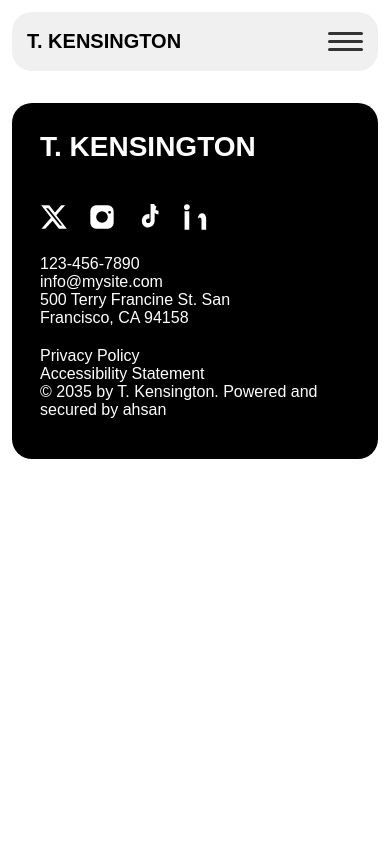
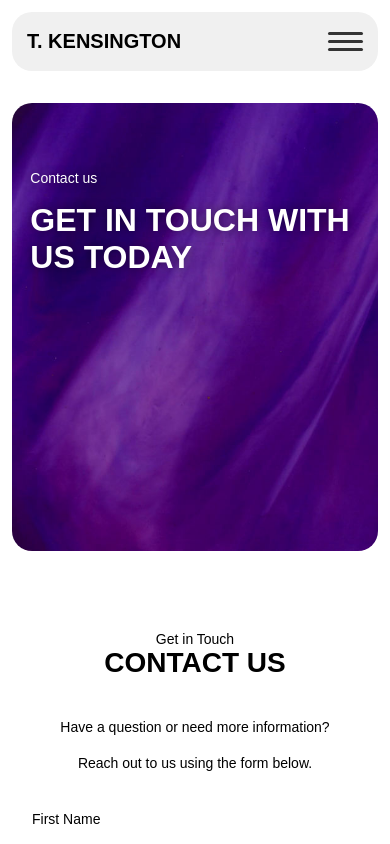
Before and after one commit to ahsan0110/wix-template, a Vue app: page /contact in a window 390 px wide. Shown: the top 844 px of the page. Built offline with nearby package versions, Linux system fonts and the light colour scheme.

Commit message:
Contact page Done

```diff
--- a/src/Pages/ContactPage.vue
+++ b/src/Pages/ContactPage.vue
@@ -1,19 +1,24 @@
 <template>
-    <NavBar/>
+    <NavBar />
+    <ContactForm img-src="/purple_gradient.png" :show-overlay="true" overlay-title="GET IN TOUCH WITH US TODAY
 
-    <Footer/>
+" overlay-subtitle="Contact us" />
+
+
+    <Footer />
 
 </template>
 
 <script>
 import NavBar from '../components/NavBar.vue';
 import Footer from '../components/Footer.vue'
+import ContactForm from '../components/ContactForm.vue'
 
 
-    export default{
-        name:'ContactPage',
-        components:{
-            NavBar, Footer
-        }
+export default {
+    name: 'ContactPage',
+    components: {
+        NavBar, Footer, ContactForm,
     }
+}
 </script>
--- a/src/components/ContactForm.vue
+++ b/src/components/ContactForm.vue
@@ -1,7 +1,11 @@
 <template>
     <div class="contact-form-section">
         <div class="contact-img">
-            <img src="/sitting_person.png" alt="">
+            <img :src="imgSrc" alt="">
+            <div v-if="showOverlay" class="img-overlay">
+                <p>{{ overlaySubtitle }}</p>
+                <h1>{{ overlayTitle }}</h1>
+            </div>
         </div>
         <div class="contact-form">
             <div class="contact-head">
@@ -35,3 +39,80 @@
         </div>
     </div>
 </template>
+<script>
+export default {
+    name: "ContactForm",
+    props: {
+        imgSrc: { type: String, default: "/sitting_person.png" },
+        showOverlay: { type: Boolean, default: false },
+        overlayTitle: { type: String, default: "" },
+        overlaySubtitle: { type: String, default: "" }
+    }
+};
+</script>
+
+<style>
+.contact-img {
+    border-radius: 20px;
+    position: relative;
+}
+
+.img-overlay {
+    position: absolute;
+    top: 10%;
+    left: 10%;
+    text-align: left;
+    color: white;
+    width: 80%;
+    text-shadow: 0px 0px 10px rgba(0, 0, 0, 0.5);
+}
+
+.img-overlay h1 {
+    margin-top: 32px;
+    font-size: 62px;
+}
+
+.img-overlay p {
+    font-size: clamp(14px, 1.4vw, 32px)
+}
+
+@media (max-width: 1024px) {
+    .img-overlay {
+        top: 25%;
+        left: 5%;
+        width: 70%;
+    }
+
+    .img-overlay h1 {
+        margin-top: 16px;
+        font-size: 62px;
+    }
+
+    .img-overlay p {
+        font-size: clamp(14px, 1.4vw, 32px);
+    }
+}
+
+@media (max-width: 768px) {
+    .img-overlay {
+        top: 10%;
+        left: 5%;
+        width: 90%;
+    }
+
+}
+
+@media (max-width: 480px) {
+    .img-overlay {
+        top: 15%;
+        left: 5%;
+        width: 90%;
+    }
+
+    .img-overlay h1 {
+
+        font-size: 32px;
+    }
+
+}
+</style>
```
Also changed, not shown: public/purple_gradient.png (added).
